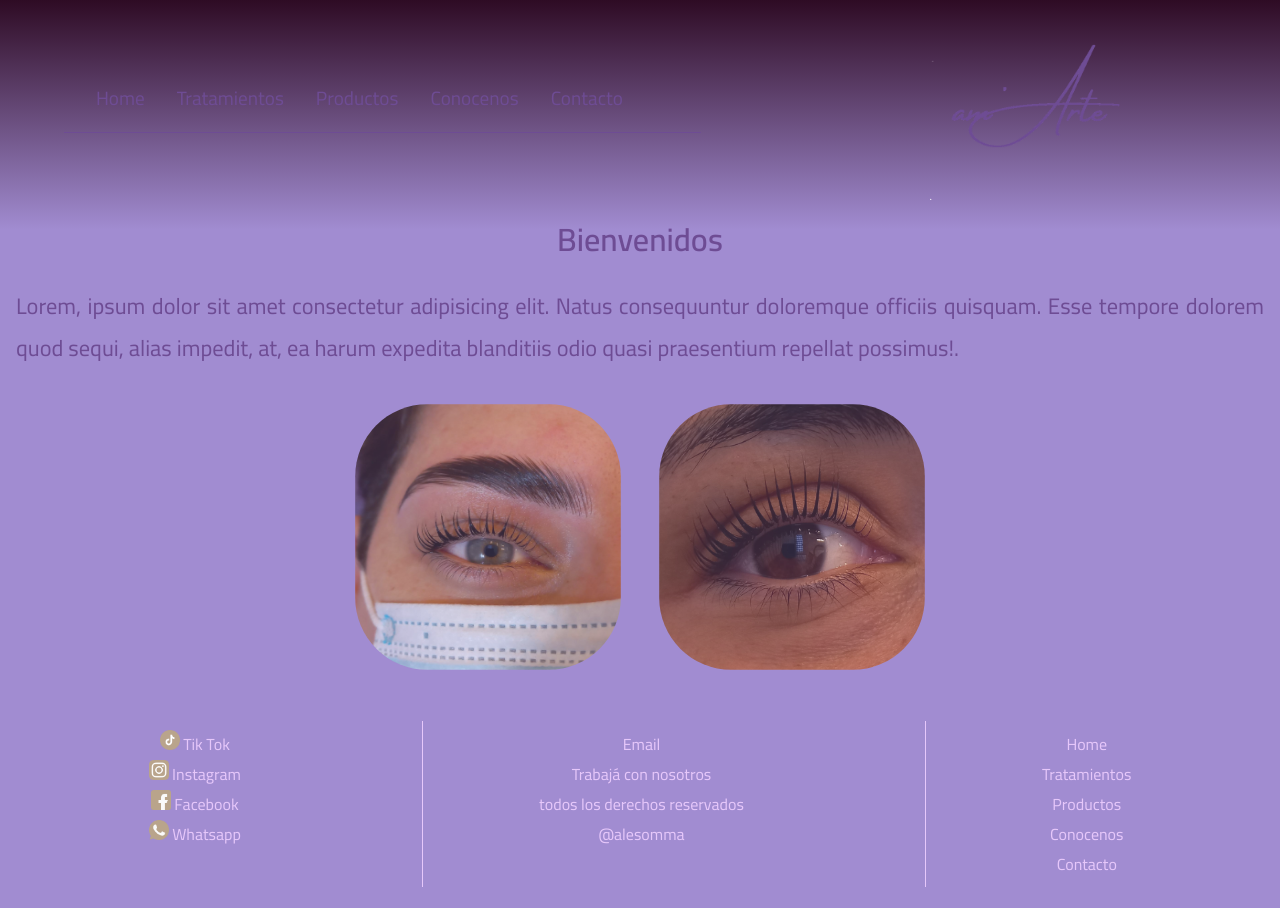
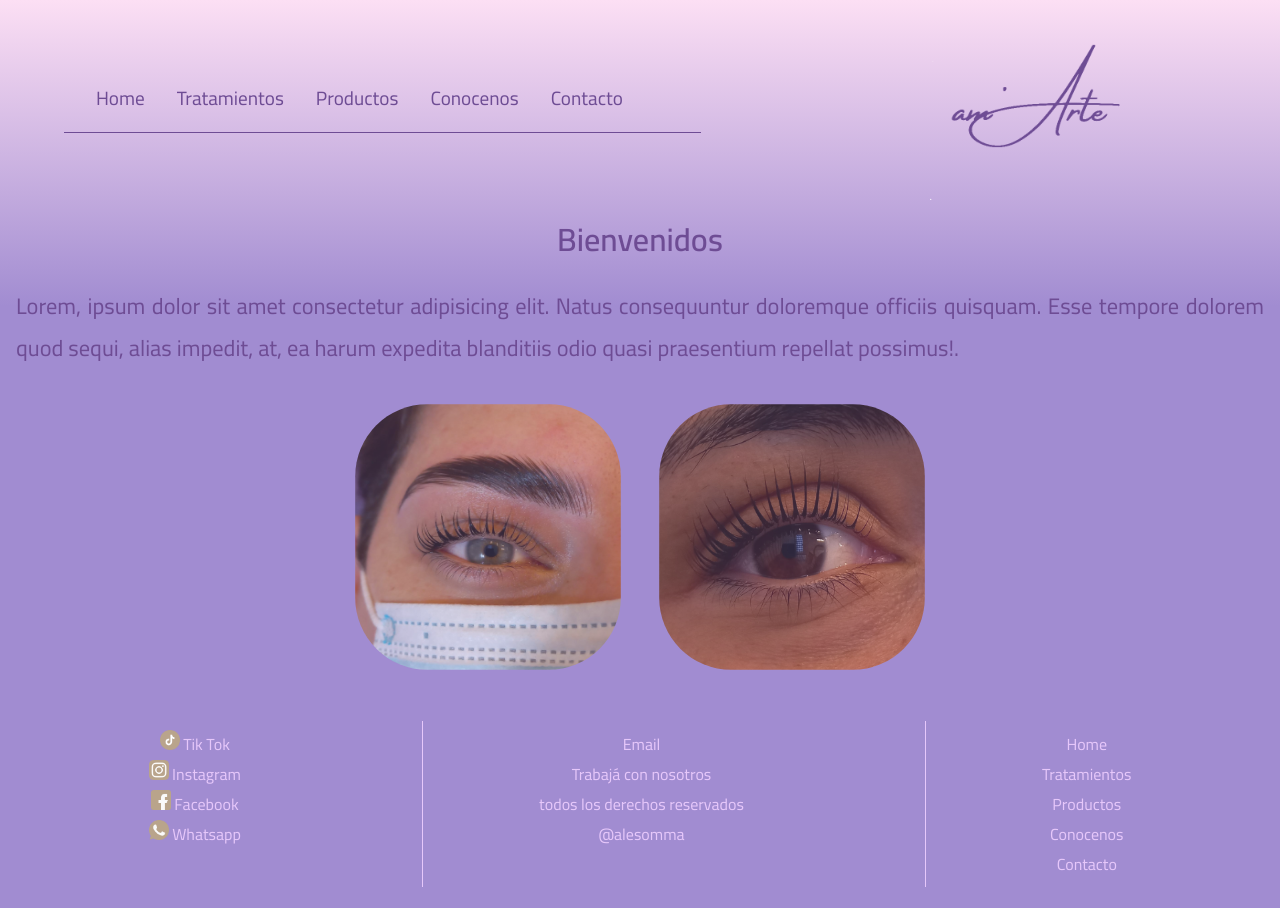
Before and after one commit to alesomma51/aleSomma__amarteweb, a plain HTML site: page index.html in a window 1280 px wide. Drawn offline with Linux system fonts and the light colour scheme.

Commit message:
retoque en fondo

```diff
--- a/css/style2.css
+++ b/css/style2.css
@@ -10,7 +10,7 @@ li{
 }
 
 body{
-    background-image: linear-gradient(to top, #a18cd1, #a18cd1 , #a18cd1,#a18cd1, #2e0b24);
+    background-image: linear-gradient(to top, #a18cd1,#a18cd1,#a18cd1,#fcdff4);
 }
 
 /* header */
```
